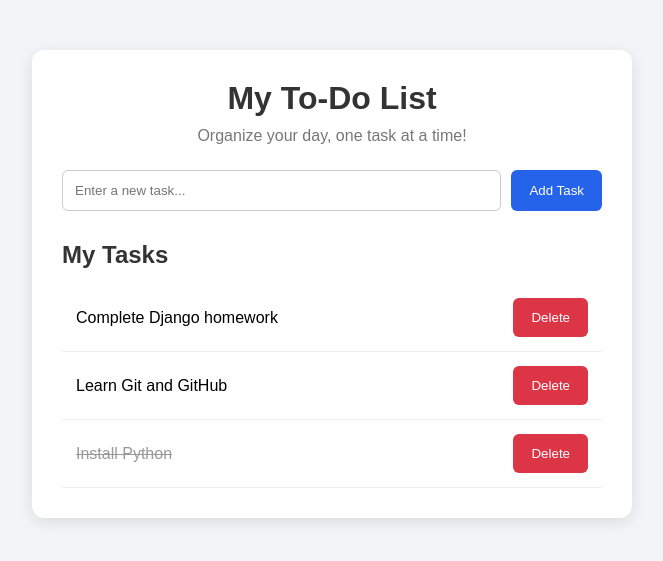
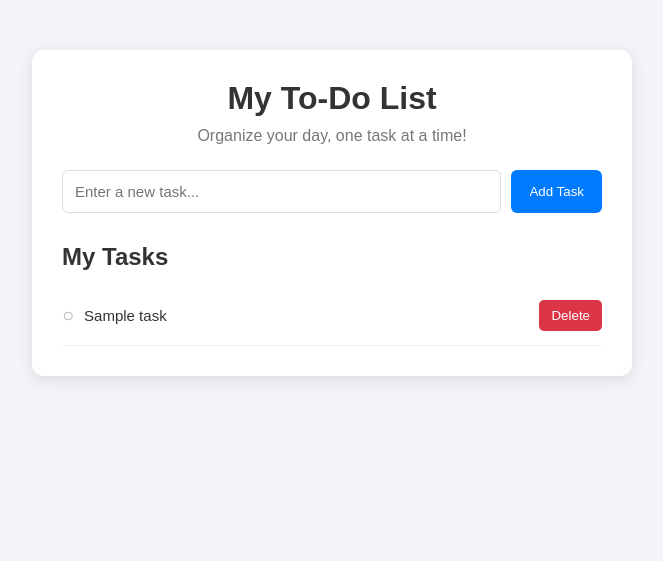
Before and after one commit to sajith9897/todo_project, a Django app: template tasks/templates/tasks/index.html in a window 1280 px wide. Shown: the top 561 px of the page, without its empty margins (308-971 px from the left). Run offline with Django 4.2, Linux system fonts and the light colour scheme; the template is opened without the code that fills it: most values are stand-ins (such as "Sample title", 1, 10 or a date in 2020).

Commit message:
Enhance task input form and task list display with improved styling and structure

```diff
--- a/tasks/static/tasks/style.css
+++ b/tasks/static/tasks/style.css
@@ -41,18 +41,24 @@ h1 {
 
 .task-input input {
     flex: 1;
+    min-width: 0;
     padding: 12px;
-    border: 1px solid #ccc;
+    border: 1px solid #ddd;
     border-radius: 6px;
+    font-size: 15px;
 }
 
-button {
-    background: #2563eb;
+.task-input button {
+    background: #007bff;
     color: white;
     border: none;
     padding: 12px 18px;
     border-radius: 6px;
     cursor: pointer;
+}
+
+.task-input button:hover {
+    background: #0056b3;
 }
 
 .task-list h2 {
@@ -64,15 +70,73 @@ button {
     display: flex;
     justify-content: space-between;
     align-items: center;
-    padding: 14px;
+    gap: 12px;
+    padding: 14px 0;
     border-bottom: 1px solid #eee;
 }
 
-.completed span {
+.complete-form {
+    flex: 1;
+    min-width: 0;
+}
+
+.task-title {
+    display: flex;
+    align-items: center;
+    gap: 10px;
+    width: 100%;
+    background: none;
+    border: none;
+    cursor: pointer;
+    text-align: left;
+    color: #333;
+    font-size: 15px;
+    overflow-wrap: anywhere;
+}
+
+.checkmark {
+    color: #28a745;
+    font-size: 20px;
+}
+
+.checkmark.empty {
+    color: #aaa;
+}
+
+.completed .task-title {
     text-decoration: line-through;
     color: #999;
 }
 
 .delete-btn {
     background: #dc3545;
+    color: white;
+    border: none;
+    padding: 8px 12px;
+    border-radius: 5px;
+    cursor: pointer;
 }
+
+.delete-btn:hover {
+    background: #b02a37;
+}
+
+.empty-message {
+    text-align: center;
+    color: #888;
+    padding: 25px 0;
+}
+
+@media (max-width: 480px) {
+    .container {
+        padding: 20px;
+    }
+
+    .task-input {
+        flex-direction: column;
+    }
+
+    .task-input button {
+        width: 100%;
+    }
+}
--- a/tasks/templates/tasks/index.html
+++ b/tasks/templates/tasks/index.html
@@ -10,38 +10,70 @@
     {% load static %}
     <link rel="stylesheet" href="{% static 'tasks/style.css' %}">
 </head>
-
 <body>
 
     <div class="container">
 
         <h1>My To-Do List</h1>
-
         <p class="subtitle">Organize your day, one task at a time!</p>
 
-        <div class="task-input">
-            <input type="text" placeholder="Enter a new task...">
-            <button>Add Task</button>
-        </div>
+        <!-- Add Task Form -->
+        <form action="{% url 'add_task' %}" method="POST" class="task-input">
+            {% csrf_token %}
 
+            <input
+                type="text"
+                name="title"
+                placeholder="Enter a new task..."
+                maxlength="200"
+                required
+            >
+
+            <button type="submit">Add Task</button>
+        </form>
+
+        <!-- Task List -->
         <div class="task-list">
 
             <h2>My Tasks</h2>
 
-            <div class="task">
-                <span>Complete Django homework</span>
-                <button class="delete-btn">Delete</button>
-            </div>
+            {% for task in tasks %}
 
-            <div class="task">
-                <span>Learn Git and GitHub</span>
-                <button class="delete-btn">Delete</button>
-            </div>
+                <div class="task {% if task.completed %}completed{% endif %}">
 
-            <div class="task completed">
-                <span>Install Python</span>
-                <button class="delete-btn">Delete</button>
-            </div>
+                    <!-- Complete / Undo Task -->
+                    <form action="{% url 'complete_task' task.id %}" method="POST" class="complete-form">
+                        {% csrf_token %}
+
+                        <button type="submit" class="task-title">
+                            {% if task.completed %}
+                                <span class="checkmark">✓</span>
+                            {% else %}
+                                <span class="checkmark empty">○</span>
+                            {% endif %}
+
+                            <span>{{ task.title }}</span>
+                        </button>
+                    </form>
+
+                    <!-- Delete Task -->
+                    <form action="{% url 'delete_task' task.id %}" method="POST">
+                        {% csrf_token %}
+
+                        <button type="submit" class="delete-btn">
+                            Delete
+                        </button>
+                    </form>
+
+                </div>
+
+            {% empty %}
+
+                <p class="empty-message">
+                    No tasks available. Add your first task!
+                </p>
+
+            {% endfor %}
 
         </div>
 
```
